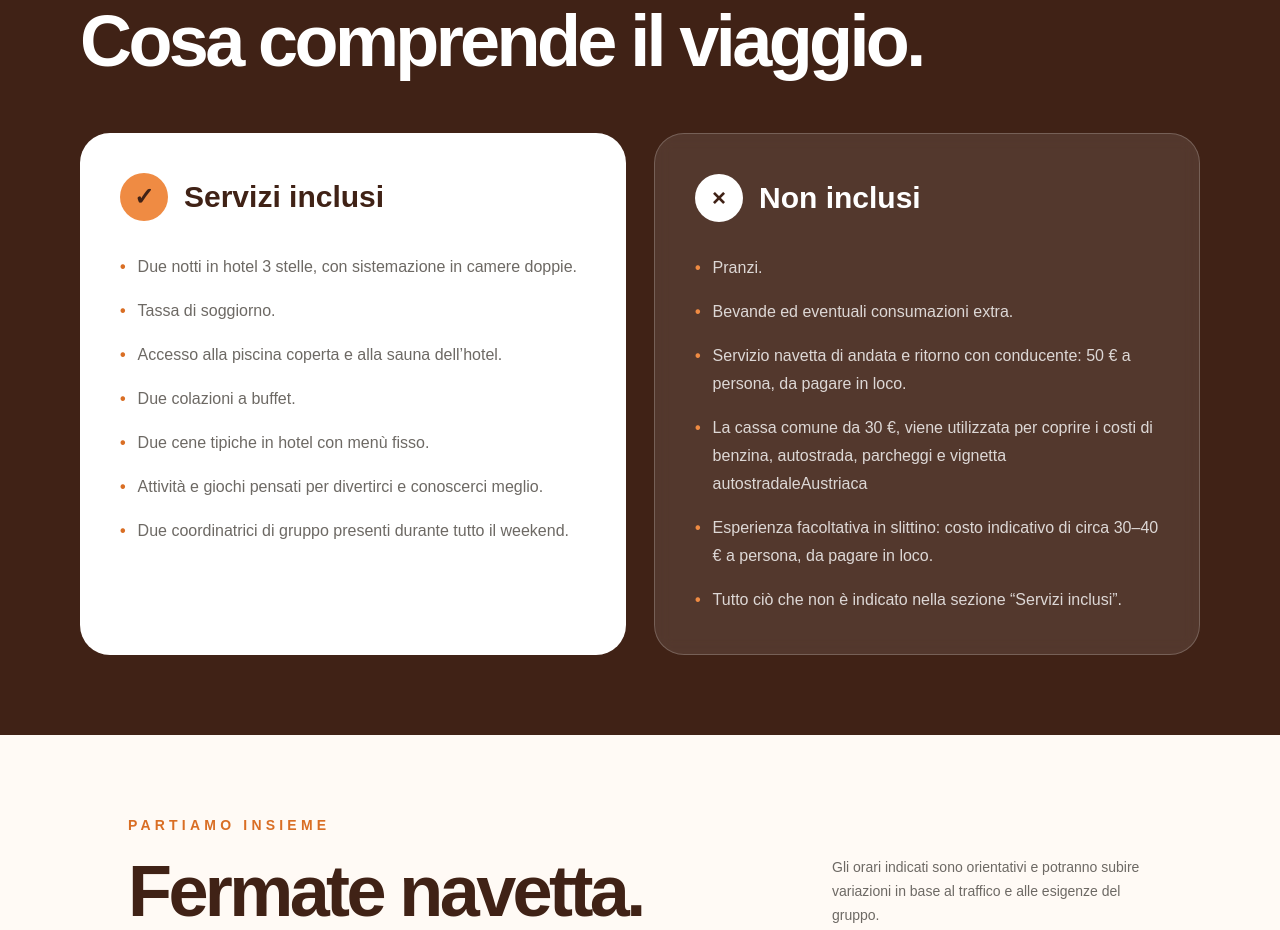
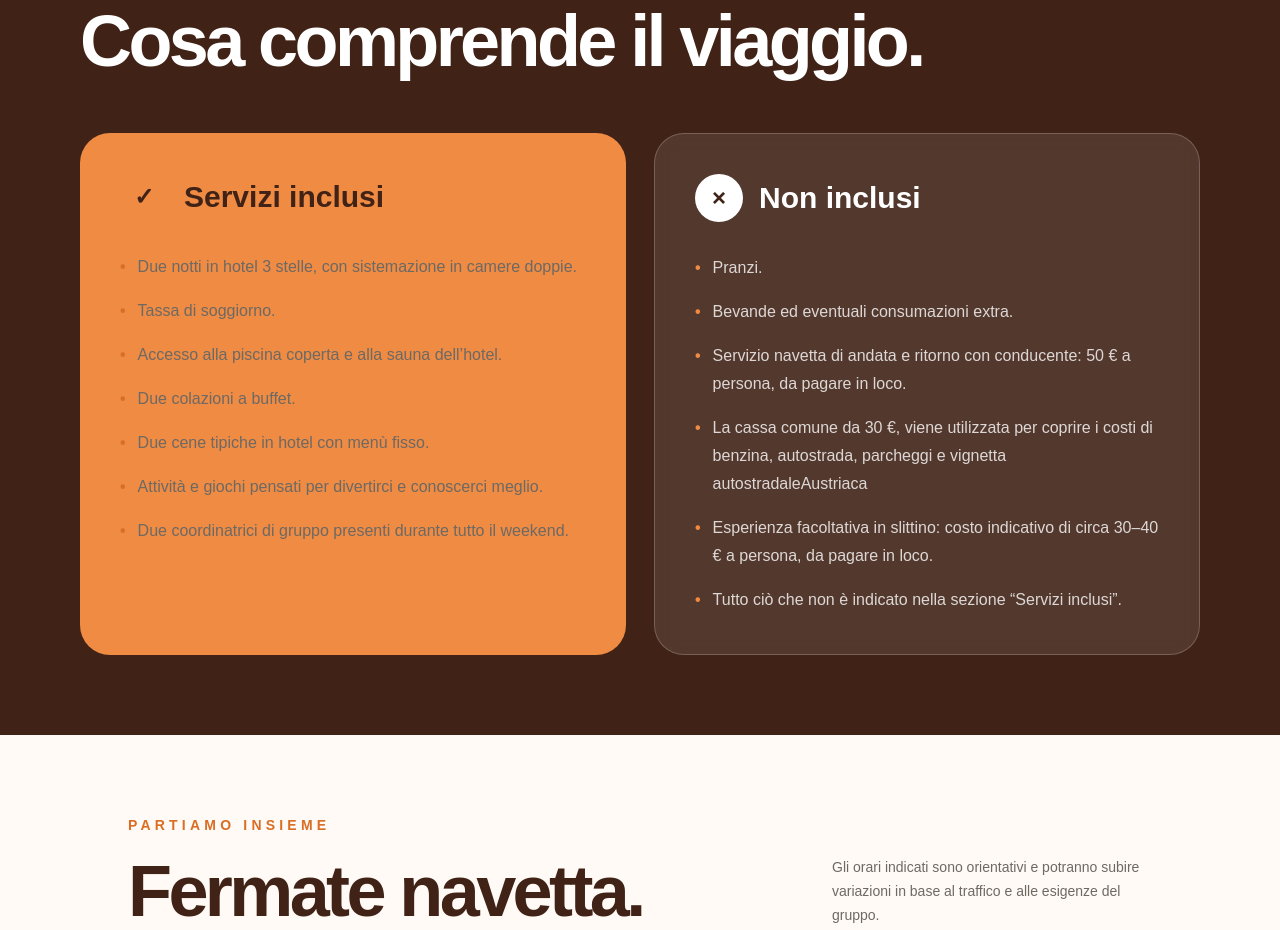
Before and after one commit to LOKAHI-web/LOKAHI, a Next.js app in the folder lokahi-app/: page /Viaggi/mercatini-natale in a window 1280 px wide. Shown: the part 2040-2970 px from the top of the page. Built offline with nearby package versions, Linux system fonts and the light colour scheme.

Commit message:
Aggiorna il sito

```diff
--- a/lokahi-app/app/Viaggi/mercatini-natale/page.tsx
+++ b/lokahi-app/app/Viaggi/mercatini-natale/page.tsx
@@ -230,7 +230,7 @@ export default function MercatiniNatalePage() {
                     </h2>
 
                     <div className="mt-14 grid gap-7 lg:grid-cols-2">
-                        <div className="rounded-[30px] bg-white p-7 text-[#402216] md:p-10">
+                        <div className="rounded-[30px] bg-[#ef8b43] p-7 text-[#402216] md:p-10">
                             <div className="flex items-center gap-4">
                                 <span className="flex h-12 w-12 items-center justify-center rounded-full bg-[#ef8b43] text-2xl font-bold">
                                     ✓
```
